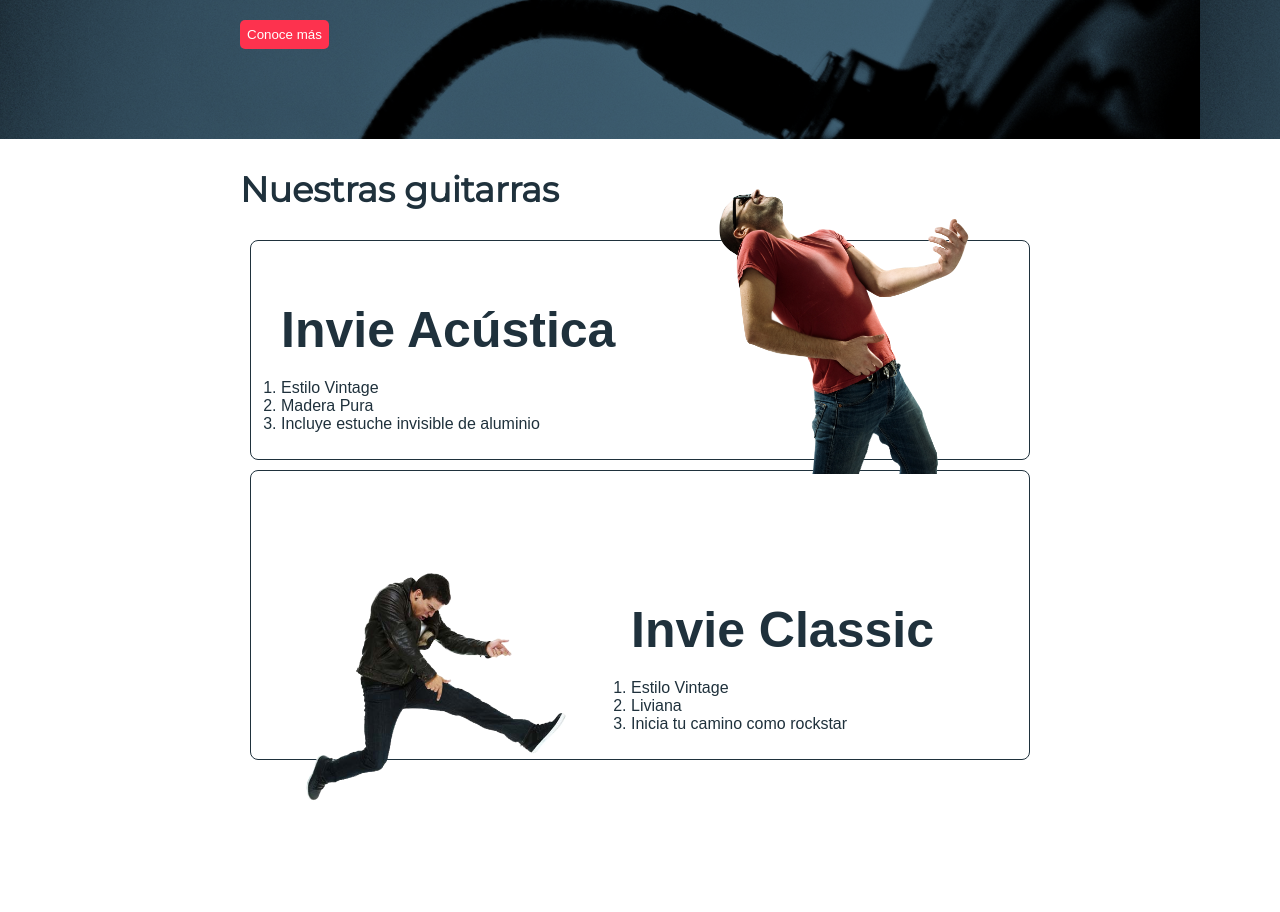
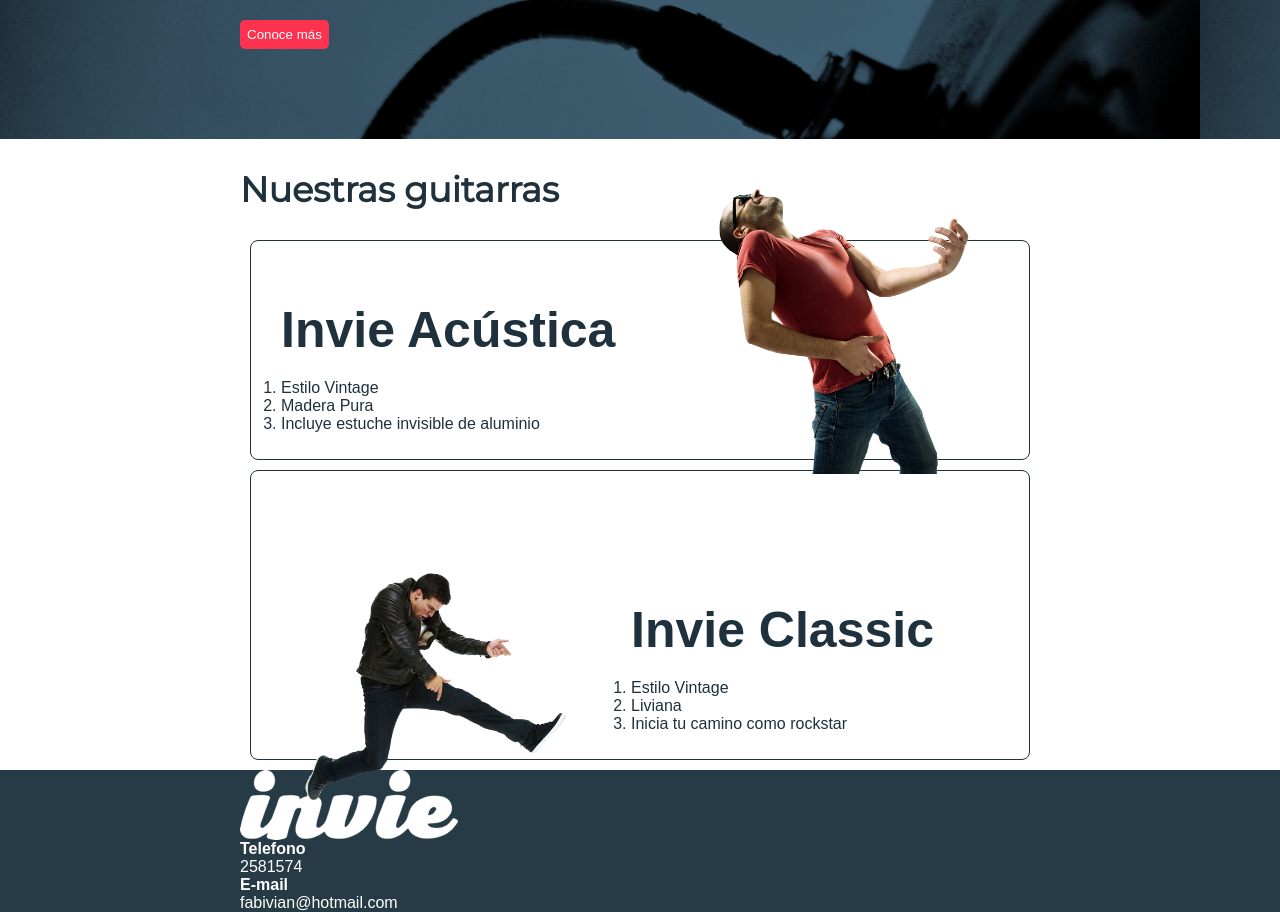
Before and after one commit to faiza25/invie, a plain HTML site: page index.html in a window 1280 px wide. Shown: the part 304-1216 px from the top of the page. Before the commit the page ends 1116 px from the top, so only its background shows below. Drawn offline with Linux system fonts and the light colour scheme; a web font is replaced by a local one.

Commit message:
Agregando un footer a nuestro sitio

```diff
--- a/css/invie.css
+++ b/css/invie.css
@@ -99,3 +99,17 @@
 .header{
   position: relative;
 }
+.footer{
+  background: #273b47;
+}
+.contacto img{
+  display: block;
+}
+
+.contacto strong{
+  display: block;
+}
+.contacto a{
+  color:white;
+  text-decoration: none;
+}
--- a/index.html
+++ b/index.html
@@ -61,6 +61,17 @@
         </div>
       </article>
     </section>
+    <footer class="footer">
+      <div class="contenedor">
+        <div class="contacto">
+          <img src="images/invie-white.png" alt="logotipo blanco">
+          <a href="tel:+572581574"><strong>Telefono</strong> <span>2581574</span> </a>
+          <a href="mailto:fabivian@hotmail.com"><strong>E-mail</strong> <span>fabivian@hotmail.com</span> </a>
+        </div>
+        <div class="formulario">
+        </div>
+      </div>
+    </footer>
 
   </body>
 </html>
```
